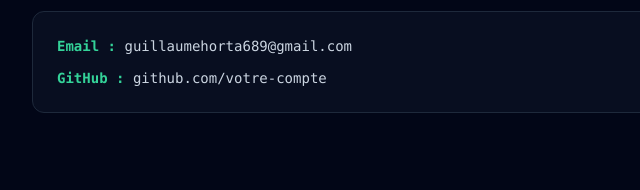
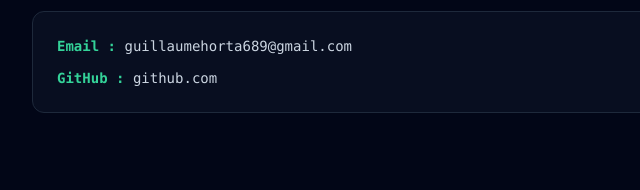
Before and after one commit to userg-Y/Portfolio-BTS-SIO-Guillaume, a plain HTML site: page index.html in a window 1280 px wide. Shown: the part 3279-3469 px from the top of the page, 184-824 px from the left. Drawn offline with nearby package versions, Linux system fonts and the light colour scheme.

Commit message:
Update GitHub link in index.html

```diff
--- a/index.html
+++ b/index.html
@@ -301,7 +301,7 @@
             </div>
             <div class="bg-white dark:bg-slate-900/50 p-6 rounded-xl border border-slate-200 dark:border-slate-800 space-y-3 font-mono text-sm text-slate-700 dark:text-slate-300">
                 <p><span class="text-emerald-600 dark:text-emerald-400 font-bold">Email :</span> <a href="mailto:votre.email@domaine.com" class="hover:underline">guillaumehorta689@gmail.com</a></p>
-                <p><span class="text-emerald-600 dark:text-emerald-400 font-bold">GitHub :</span> <a href="https://github.com" target="_blank" rel="noopener noreferrer" class="hover:underline">github.com/votre-compte</a></p>
+                <p><span class="text-emerald-600 dark:text-emerald-400 font-bold">GitHub :</span> <a href="https://github.com" target="_blank" rel="noopener noreferrer" class="hover:underline">github.com</a></p>
             </div>
         </section>
 
```
